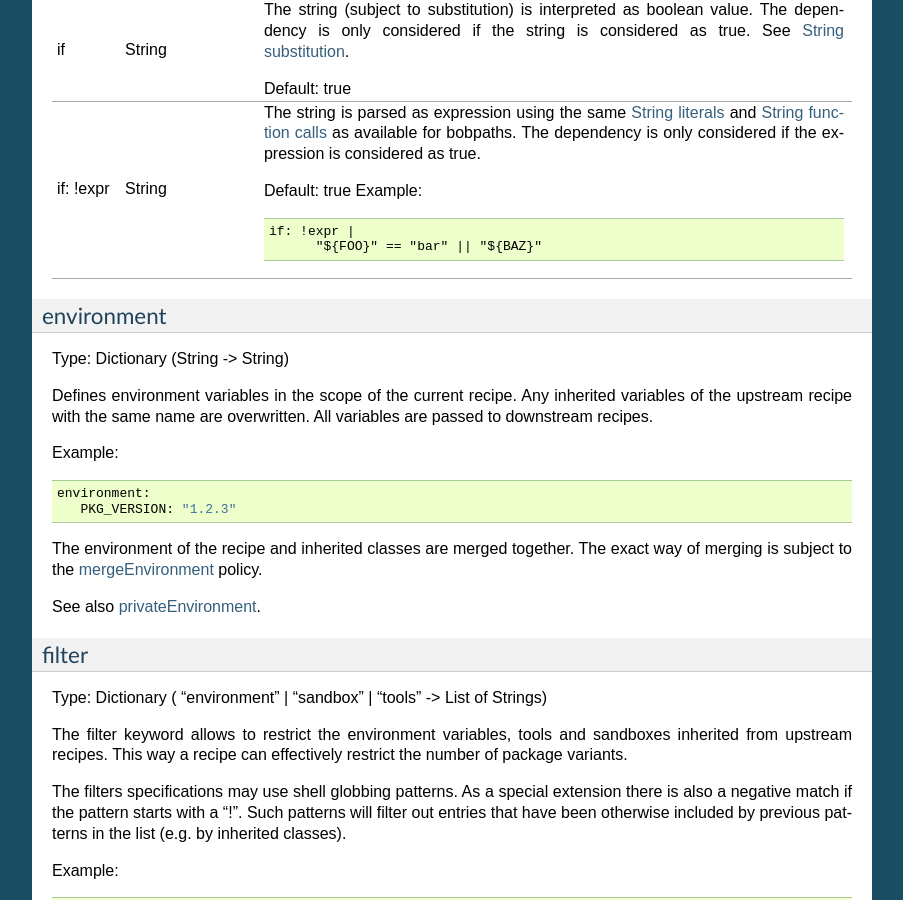
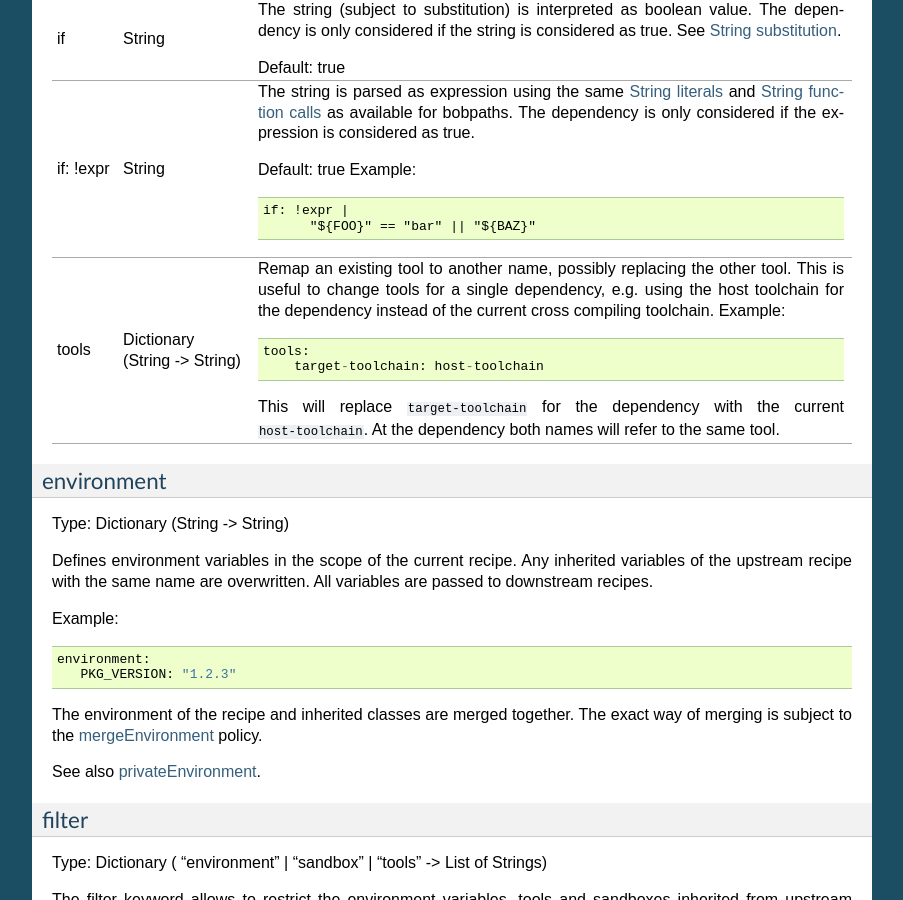
Before and after one commit to BobBuildTool/bob, a Sphinx documentation site: the page built from doc/manual/configuration.rst, in a window 1280 px wide and 900 px high, scrolled down 15442 px. Shown: the whole window, without its empty margins (198-1101 px from the left). Built offline with Sphinx 7.4.7, drawn with Linux system fonts in a browser that asks for light colours; formulas are drawn with MathJax 3; the version number could not be read and is left out.

Commit message:
doc: document tool remapping

```diff
--- a/doc/manual/configuration.rst
+++ b/doc/manual/configuration.rst
@@ -1026,6 +1026,20 @@ The following settings are supported:
 |             |                 |      if: !expr |                                    |
 |             |                 |            "${FOO}" == "bar" || "${BAZ}"            |
 +-------------+-----------------+-----------------------------------------------------+
+| tools       | Dictionary      | Remap an existing tool to another name, possibly    |
+|             | (String ->      | replacing the other tool. This is useful to change  |
+|             | String)         | tools for a single dependency, e.g. using the host  |
+|             |                 | toolchain for the dependency instead of the current |
+|             |                 | cross compiling toolchain. Example::                |
+|             |                 |                                                     |
+|             |                 |     tools:                                          |
+|             |                 |         target-toolchain: host-toolchain            |
+|             |                 |                                                     |
+|             |                 | This will replace ``target-toolchain`` for the      |
+|             |                 | dependency with the current ``host-toolchain``.     |
+|             |                 | At the dependency both names will refer to the same |
+|             |                 | tool.                                               |
++-------------+-----------------+-----------------------------------------------------+
 
 .. _configuration-recipes-env:
 
```
